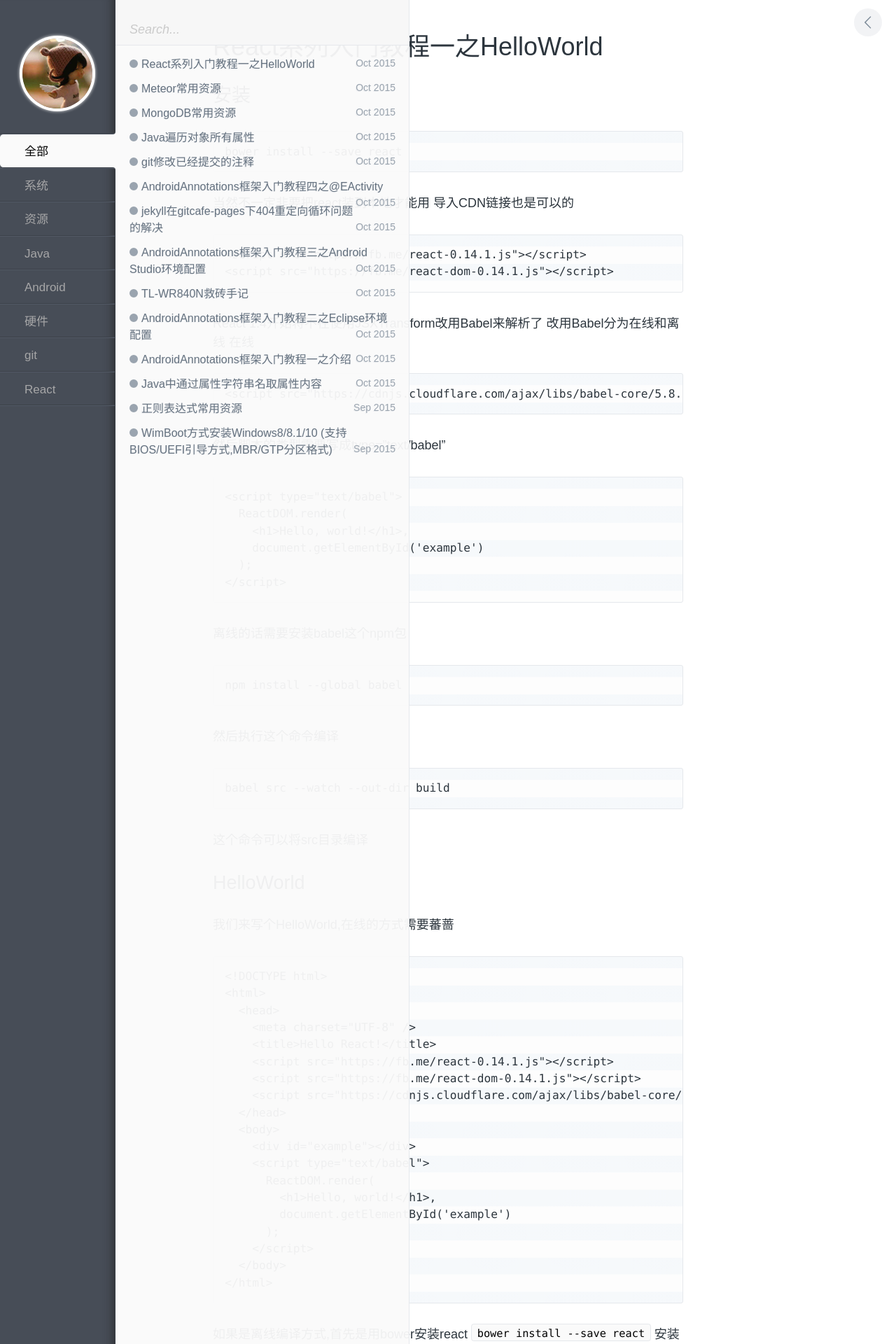
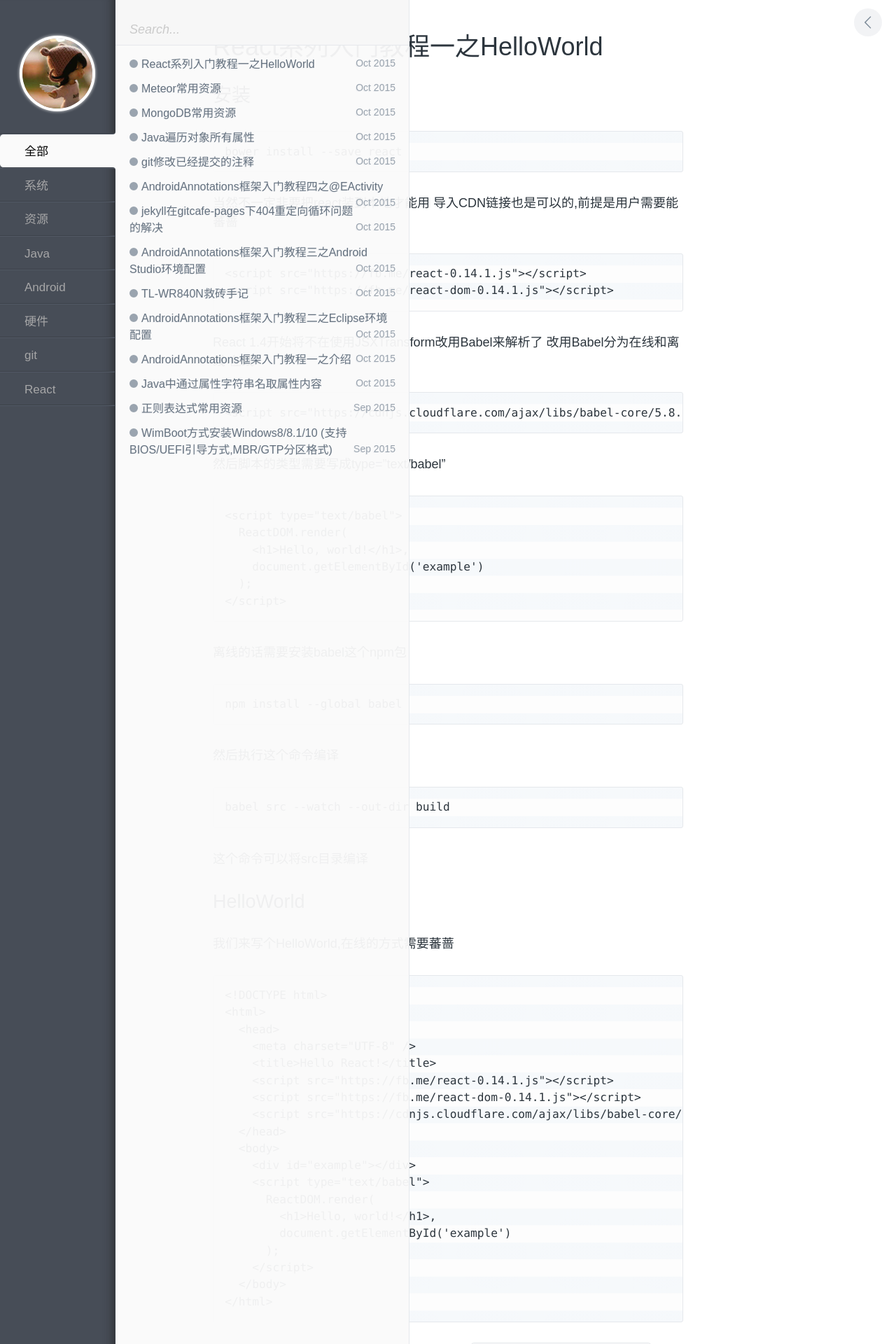
Before and after one commit to q505507538/zhenhappy.github.io, a Jekyll site: the page built from _posts/react/2015-10-31-react-tutorial-01.md, in a window 1280 px wide. Shown: the top 1920 px of the page at 70% size. Built offline with Jekyll 4.4.1, drawn with Linux system fonts in a browser that asks for light colours; comment, search, counter and statistics services are not loaded.

Commit message:
React系列入门教程一之HelloWorld

```diff
--- a/_posts/react/2015-10-31-react-tutorial-01.md
+++ b/_posts/react/2015-10-31-react-tutorial-01.md
@@ -12,7 +12,7 @@
     bower install --save react
 
 当然不一定非要把react装到本地才能用
-导入CDN链接也是可以的
+导入CDN链接也是可以的,前提是用户需要能蕃蔷
 
     <script src="https://fb.me/react-0.14.1.js"></script>
     <script src="https://fb.me/react-dom-0.14.1.js"></script>
```
